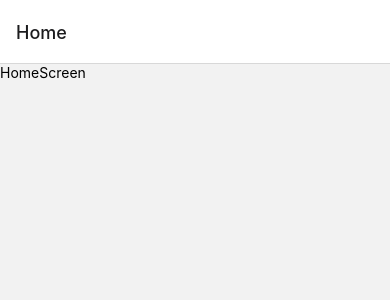
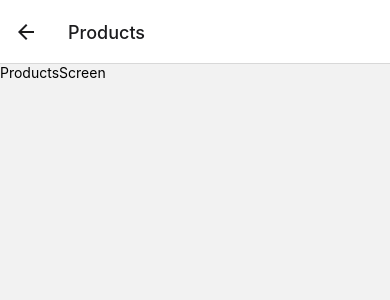
Before and after one commit to abel1711/RN-navigation, a React Native app: screen /Products in a window 390 px wide. Before the commit this address had no page. Shown: the top 300 px of the page. Built offline with nearby package versions, Linux system fonts and the light colour scheme.

Commit message:
link to products fixed

```diff
--- a/src/presentation/routes/StackNavigation.tsx
+++ b/src/presentation/routes/StackNavigation.tsx
@@ -11,7 +11,7 @@ export const StackNavigation = () => {
     return (
         <Stack.Navigator>
             <Stack.Screen name="Home" component={HomeScreen} />
-            <Stack.Screen name="Producst" component={ProductsScreen} />
+            <Stack.Screen name="Products" component={ProductsScreen} />
             <Stack.Screen name="Settings" component={SettingsScreen} />
         </Stack.Navigator>
     )
```
